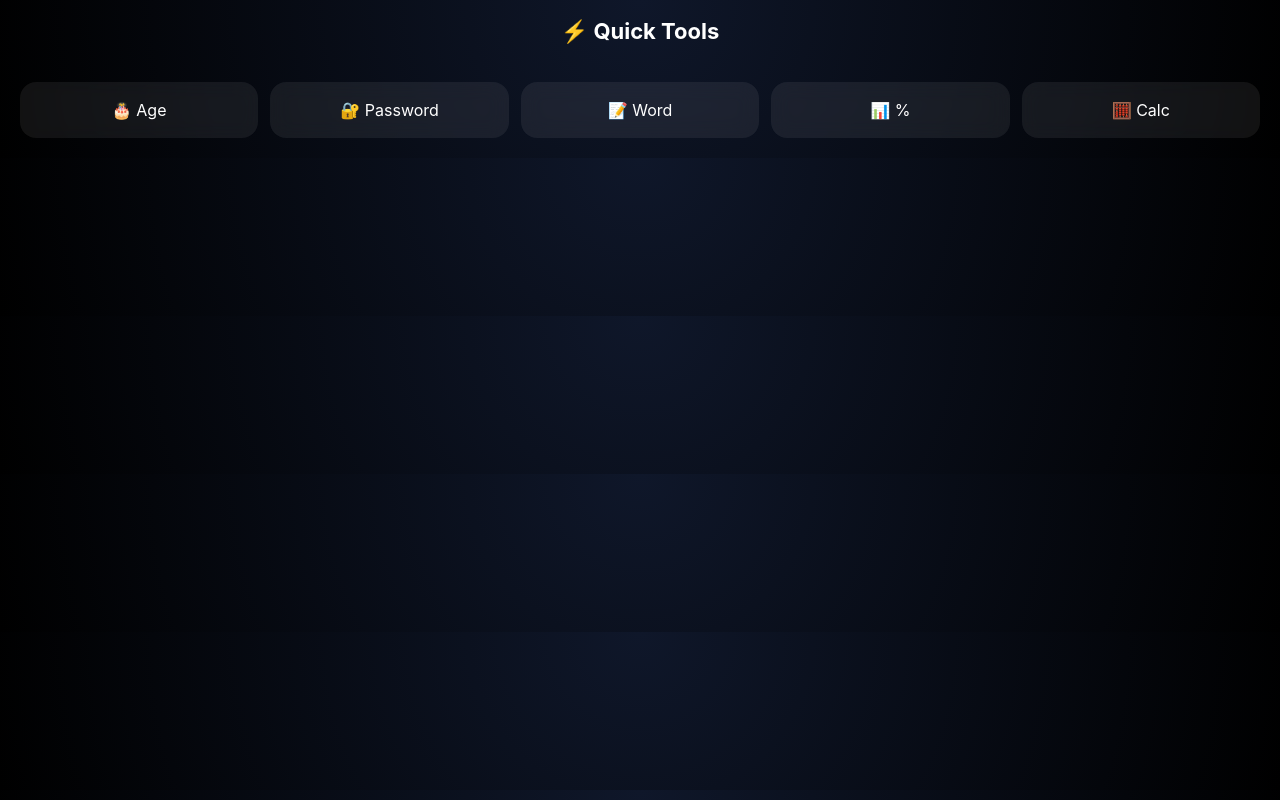
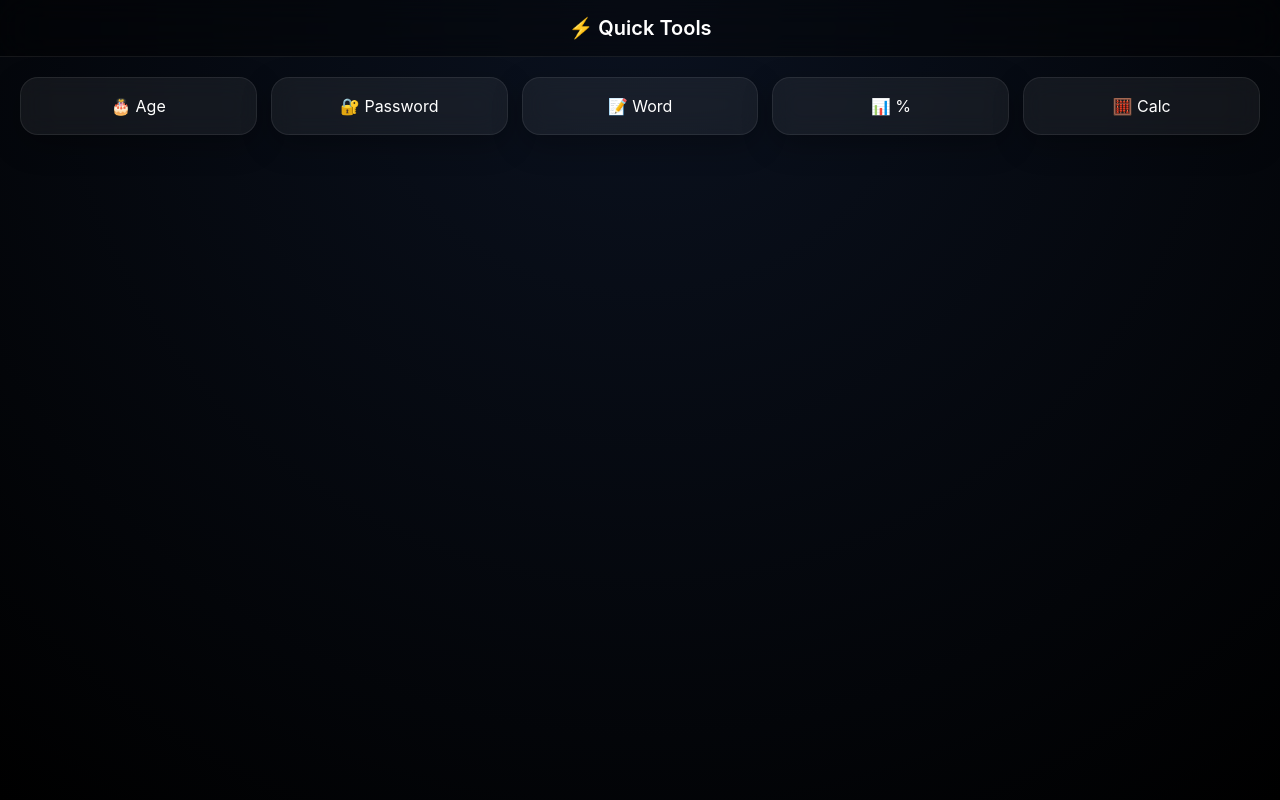
Before and after one commit to Chesslens/Quick-Tools, a React (Vite) app: page / in a window 1280 px wide. Built offline with nearby package versions, Linux system fonts and the light colour scheme.

Commit message:
Update style.css

```diff
--- a/src/style.css
+++ b/src/style.css
@@ -1,57 +1,96 @@
 body {
   margin: 0;
-  font-family: -apple-system, BlinkMacSystemFont, "Segoe UI";
-  background: radial-gradient(circle at top, #0f172a, #000);
+  font-family: -apple-system, BlinkMacSystemFont, "SF Pro Display", "Segoe UI";
+  background: radial-gradient(circle at top, #0b1220, #000);
   color: white;
 }
 
-.topbar {
-  text-align: center;
-  padding: 18px;
-  font-size: 22px;
-  font-weight: bold;
+/* APP CONTAINER */
+.app {
+  min-height: 100vh;
 }
 
+/* TOP BAR (Apple-style blur header) */
+.topbar {
+  position: sticky;
+  top: 0;
+  backdrop-filter: blur(20px);
+  background: rgba(0,0,0,0.4);
+  text-align: center;
+  padding: 16px;
+  font-size: 20px;
+  font-weight: 600;
+  border-bottom: 1px solid rgba(255,255,255,0.08);
+}
+
+/* GRID */
 .grid {
   display: grid;
-  grid-template-columns: repeat(auto-fit, minmax(150px, 1fr));
-  gap: 12px;
+  grid-template-columns: repeat(auto-fit, minmax(160px, 1fr));
+  gap: 14px;
   padding: 20px;
 }
 
+/* APPLE GLASS CARD */
 .card {
-  background: rgba(255,255,255,0.07);
+  background: rgba(255,255,255,0.06);
+  border: 1px solid rgba(255,255,255,0.08);
   padding: 18px;
-  border-radius: 16px;
+  border-radius: 18px;
   text-align: center;
   cursor: pointer;
-  transition: 0.2s;
-  backdrop-filter: blur(10px);
+  transition: 0.25s ease;
+  backdrop-filter: blur(12px);
+  box-shadow: 0 10px 30px rgba(0,0,0,0.3);
 }
 
 .card:hover {
-  transform: translateY(-6px) scale(1.05);
-  background: rgba(255,255,255,0.15);
+  transform: translateY(-6px) scale(1.03);
+  background: rgba(255,255,255,0.12);
 }
 
+/* PAGE TRANSITION FEEL */
 .page {
   padding: 20px;
+  animation: fade 0.25s ease;
 }
 
+@keyframes fade {
+  from { opacity: 0; transform: translateY(10px); }
+  to { opacity: 1; transform: translateY(0); }
+}
+
+/* INPUTS */
 input, textarea {
   width: 100%;
-  margin: 6px 0;
-  padding: 10px;
-  border-radius: 10px;
-  border: none;
+  margin: 8px 0;
+  padding: 12px;
+  border-radius: 12px;
+  border: 1px solid rgba(255,255,255,0.1);
+  background: rgba(255,255,255,0.05);
+  color: white;
+  outline: none;
 }
 
+/* BUTTONS (Apple style) */
 button {
   margin: 6px;
   padding: 10px 14px;
   border: none;
-  border-radius: 10px;
-  background: #4f7cff;
+  border-radius: 12px;
+  background: linear-gradient(135deg, #4f7cff, #6a5cff);
   color: white;
   cursor: pointer;
+  transition: 0.2s;
 }
+
+button:hover {
+  transform: scale(1.05);
+}
+
+/* MOBILE OPTIMIZATION */
+@media (max-width: 600px) {
+  .grid {
+    grid-template-columns: repeat(2, 1fr);
+  }
+}
```
